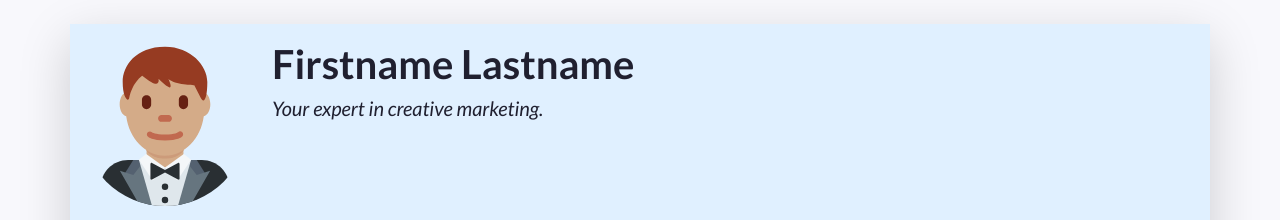
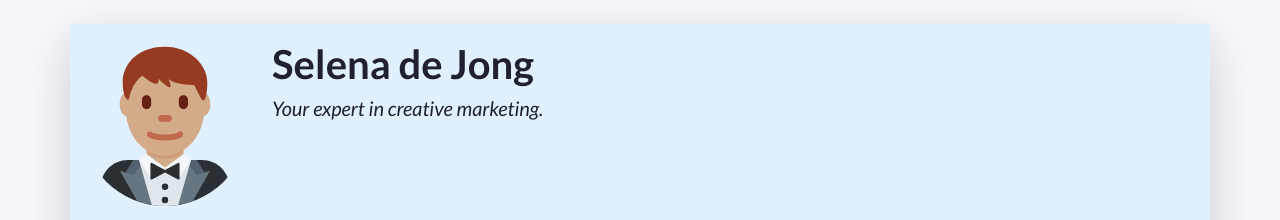
Before and after one commit to SelenadeJong/IndividualAssignmentBD, a plain HTML site: page index.html in a window 1280 px wide. Shown: the top 220 px of the page. Drawn offline with nearby package versions, Linux system fonts and the light colour scheme.

Commit message:
Update index.html
changed to my name

```diff
--- a/index.html
+++ b/index.html
@@ -49,7 +49,7 @@
           A container to wrap around your name and tagline. Full-width at small size, then columns of increasing size.
         -->
         <div class="col-12 col-sm-8 col-md-9 col-lg-10 my-3 header-content">
-          <h1 class="fw-bolder">Firstname Lastname</h1>
+          <h1 class="fw-bolder">Selena de Jong</h1>
           <h5 class="fst-italic tagline">Your expert in creative marketing.</h5>
         </div>
       </header>
```
